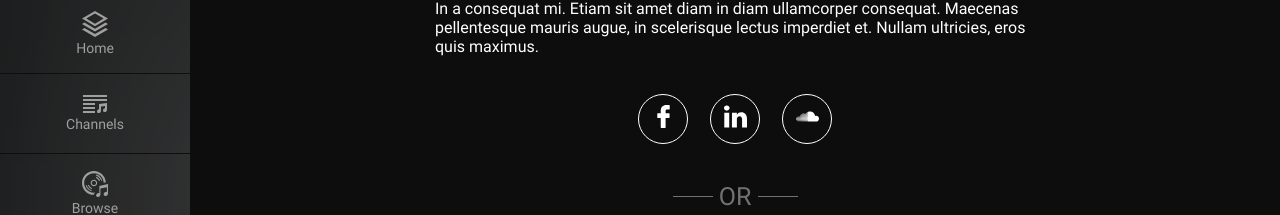
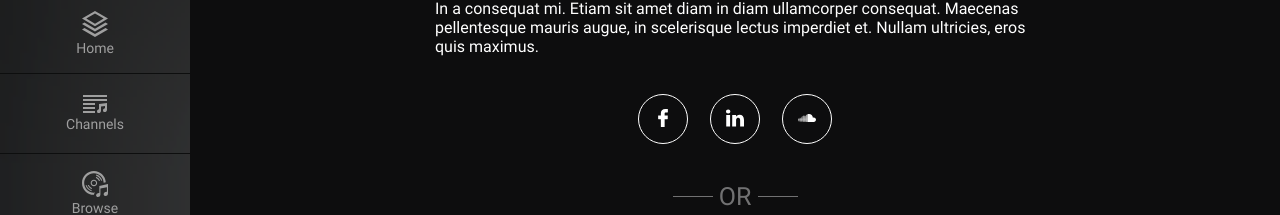
Before and after one commit to imusify/imusify-web, a Vue app: page /signin in a window 1280 px wide. Shown: the part 175-390 px from the top of the page. Built offline with nearby package versions, Linux system fonts and the light colour scheme.

Commit message:
refactor social media icons to a component

```diff
--- a/src/assets/styles/_layout.scss
+++ b/src/assets/styles/_layout.scss
@@ -12,40 +12,6 @@ html, body {
 
 .hide {
   display: none;
-}
-
-.social-icons {
-  a {
-    svg {
-      fill: #fff;
-      width: 2.3rem;
-      height: 2.3rem;
-    }
-
-    color: #fff;
-    width: 5rem;
-    height: 5rem;
-    border-radius: 50%;
-    border: 0.1rem solid  #fff;
-    margin: 0 1.1rem;
-    font-size: 2.3rem;
-    justify-content: center;
-    display: flex;
-    align-items: center;
-    text-decoration: none;
-    background: #0d0d0e;
-    transition: all .3s ease-in-out;
-
-    &:hover {
-      background: #E41C69;
-      border-color: #E41C69;
-    }
-  }
-
-  width: 100%;
-  display: flex;
-  justify-content: center;
-  margin: 3.8rem 0;
 }
 
 .or-ui {
@@ -108,23 +74,8 @@ html, body {
     width: 100%;
   }
 
-  .social-icons {
-    margin: 2rem 0;
-  }
-
   .or-ui {
     margin: 2rem auto;
-  }
-
-  .social-icons a {
-    svg {
-      fill: #fff;
-      width: 1.8rem;
-      height: 1.8rem;
-    }
-
-    width: 3.5rem;
-    height: 3.5rem;
   }
 }
 
--- a/src/components/Icon.vue
+++ b/src/components/Icon.vue
@@ -88,7 +88,7 @@ export default {
                   M5.477,420.56h92.184v-277.32H5.477V420.56z"/>
                   </g>
                 </svg>`,
-      cloud: `<svg version="1.1" id="Layer_1" xmlns="http://www.w3.org/2000/svg" xmlns:xlink="http://www.w3.org/1999/xlink" x="0px" y="0px" viewBox="0 0 300 300" style="enable-background:new 0 0 300 300;" xml:space="preserve">
+      soundcloud: `<svg version="1.1" id="Layer_1" xmlns="http://www.w3.org/2000/svg" xmlns:xlink="http://www.w3.org/1999/xlink" x="0px" y="0px" viewBox="0 0 300 300" style="enable-background:new 0 0 300 300;" xml:space="preserve">
                 <g id="XMLID_526_">
                   <path id="XMLID_527_" d="M14.492,208.896c0.619,0,1.143-0.509,1.232-1.226l3.365-26.671l-3.355-27.278
                     c-0.1-0.717-0.623-1.23-1.242-1.23c-0.635,0-1.176,0.524-1.26,1.23l-2.941,27.278l2.941,26.662
@@ -228,6 +228,14 @@ a.next {
   align-items: center;
 }
 
+.facebook, .linkedin, .soundcloud {
+  svg {
+    width: 1.8rem;
+    height: 1.8rem;
+  }
+}
+
+
 @keyframes Spinner {
   0% {
     background-position: 50% 0%;
--- a/src/components/Login.vue
+++ b/src/components/Login.vue
@@ -6,17 +6,7 @@
         Maecenas pellentesque mauris augue, in scelerisque lectus imperdiet et. Nullam ultricies,
         eros quis maximus.
       </p>
-      <div class="social-icons">
-        <a  href="#">
-          <icon name="facebook" />
-        </a>
-        <a  href="#">
-          <icon name="linkedin" />
-        </a>
-        <a  href="#">
-          <icon name="cloud" />
-        </a>
-      </div>
+      <social-icons></social-icons>
       <div class="or-ui"><span>OR</span></div>
       <div>
         <form @submit.prevent="onSubmit()">
@@ -50,6 +40,7 @@
 
 <script>
 import Icon from '@/components/Icon.vue';
+import SocialIcons from '@/components/SocialIcons.vue';
 import { mapActions } from 'vuex';
 import * as types from '../store/types';
 
@@ -57,6 +48,7 @@ export default {
   name: 'login',
   components: {
     Icon,
+    SocialIcons,
   },
   data() {
     return {
--- a/src/components/Signup.vue
+++ b/src/components/Signup.vue
@@ -9,17 +9,7 @@
         Maecenas pellentesque mauris augue, in scelerisque lectus imperdiet et.
         Nullam ultricies, eros quis maximus.
       </p>
-      <div class="social-icons">
-        <a  href="#">
-          <icon name="facebook" />
-        </a>
-        <a  href="#">
-          <icon name="linkedin" />
-        </a>
-        <a  href="#">
-          <icon name="cloud" />
-        </a>
-      </div>
+      <social-icons></social-icons>
       <div class="or-ui"><span>OR</span></div>
       <div>
         <form @submit.prevent="registerationPage()">
@@ -39,6 +29,7 @@
 
 <script>
 import Icon from '@/components/Icon.vue';
+import SocialIcons from '@/components/SocialIcons.vue';
 import { mapMutations } from 'vuex';
 import * as types from '../store/types';
 
@@ -46,6 +37,7 @@ export default {
   name: 'signup',
   components: {
     Icon,
+    SocialIcons,
   },
   data() {
     return {
--- /dev/null
+++ b/src/components/SocialIcons.vue
@@ -0,0 +1,52 @@
+<template>
+  <div class="social-icons">
+    <a href="#">
+      <icon name="facebook"/>
+    </a>
+    <a href="#">
+      <icon name="linkedin"/>
+    </a>
+    <a href="#">
+      <icon name="soundcloud"/>
+    </a>
+  </div>
+</template>
+<script>
+import Icon from '@/components/Icon.vue';
+
+export default {
+  name: 'social-icons',
+  components: {
+    Icon,
+  },
+};
+</script>
+<style lang="scss" scoped>
+  .social-icons {
+    width: 100%;
+    display: flex;
+    justify-content: center;
+    margin: 3.8rem 0;
+
+    a {
+      color: #fff;
+      width: 5rem;
+      height: 5rem;
+      border-radius: 50%;
+      border: 0.1rem solid #fff;
+      margin: 0 1.1rem;
+      font-size: 2.3rem;
+      justify-content: center;
+      display: flex;
+      align-items: center;
+      text-decoration: none;
+      background: #0d0d0e;
+      transition: all .3s ease-in-out;
+
+      &:hover {
+        background: #E41C69;
+        border-color: #E41C69;
+      }
+    }
+  }
+</style>
```
